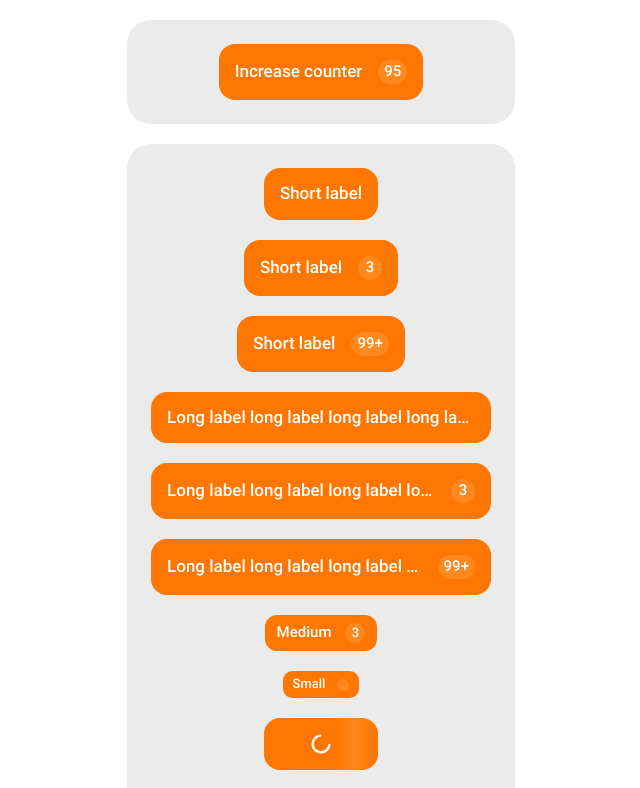
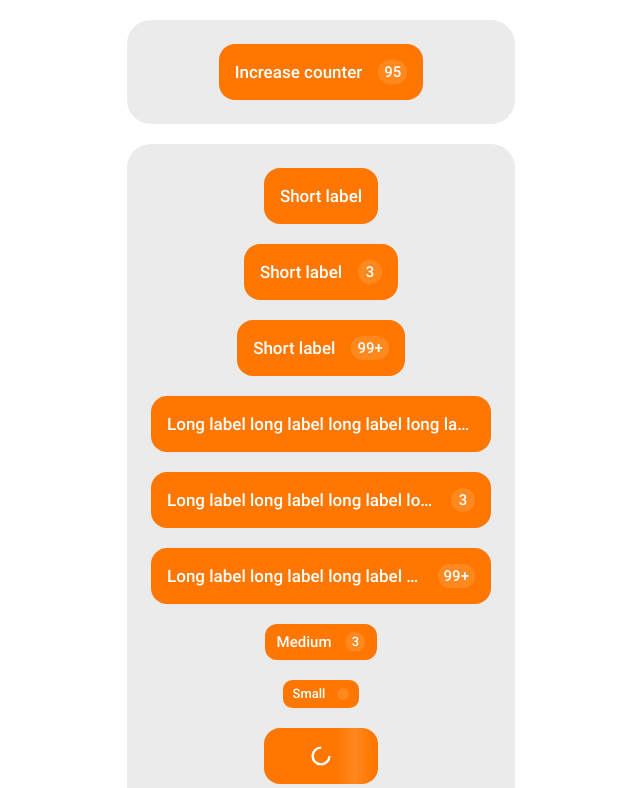
Before and after one commit to Bellerofonty/compound-components-demo, a React (Create React App) app: page / in a window 1280 px wide. Shown: the top 788 px of the page, without its empty margins (319-959 px from the left). Built offline with nearby package versions, Linux system fonts and the light colour scheme.

Commit message:
fix: added line height

```diff
--- a/src/index.css
+++ b/src/index.css
@@ -138,6 +138,7 @@ body {
   padding: 16px;
   border-radius: 16px;
   font-size: 17px;
+  line-height: 24px;
   column-gap: 8px;
 }
 .button.size56 .loader {
@@ -148,6 +149,7 @@ body {
   padding: 8px 12px;
   border-radius: 12px;
   font-size: 15px;
+  line-height: 20px;
   column-gap: 6px;
 }
 .button.size36 .loader {
@@ -158,6 +160,7 @@ body {
   padding: 6px 10px;
   border-radius: 9.3px;
   font-size: 13px;
+  line-height: 16px;
   column-gap: 4px;
 }
 .button.size28 .loader {
--- a/src/index.styl
+++ b/src/index.styl
@@ -144,6 +144,7 @@ color-transparent = rgba(255, 0, 0, 0)
     padding 16px
     border-radius 16px
     font-size 17px
+    line-height 24px
     column-gap 8px
     .loader
       width 24px
@@ -153,6 +154,7 @@ color-transparent = rgba(255, 0, 0, 0)
     padding 8px 12px
     border-radius 12px
     font-size 15px
+    line-height 20px
     column-gap 6px
     .loader
       width 20px
@@ -162,6 +164,7 @@ color-transparent = rgba(255, 0, 0, 0)
     padding 6px 10px
     border-radius 9.3px
     font-size 13px
+    line-height 16px
     column-gap 4px
     .loader
       width 16px
```
